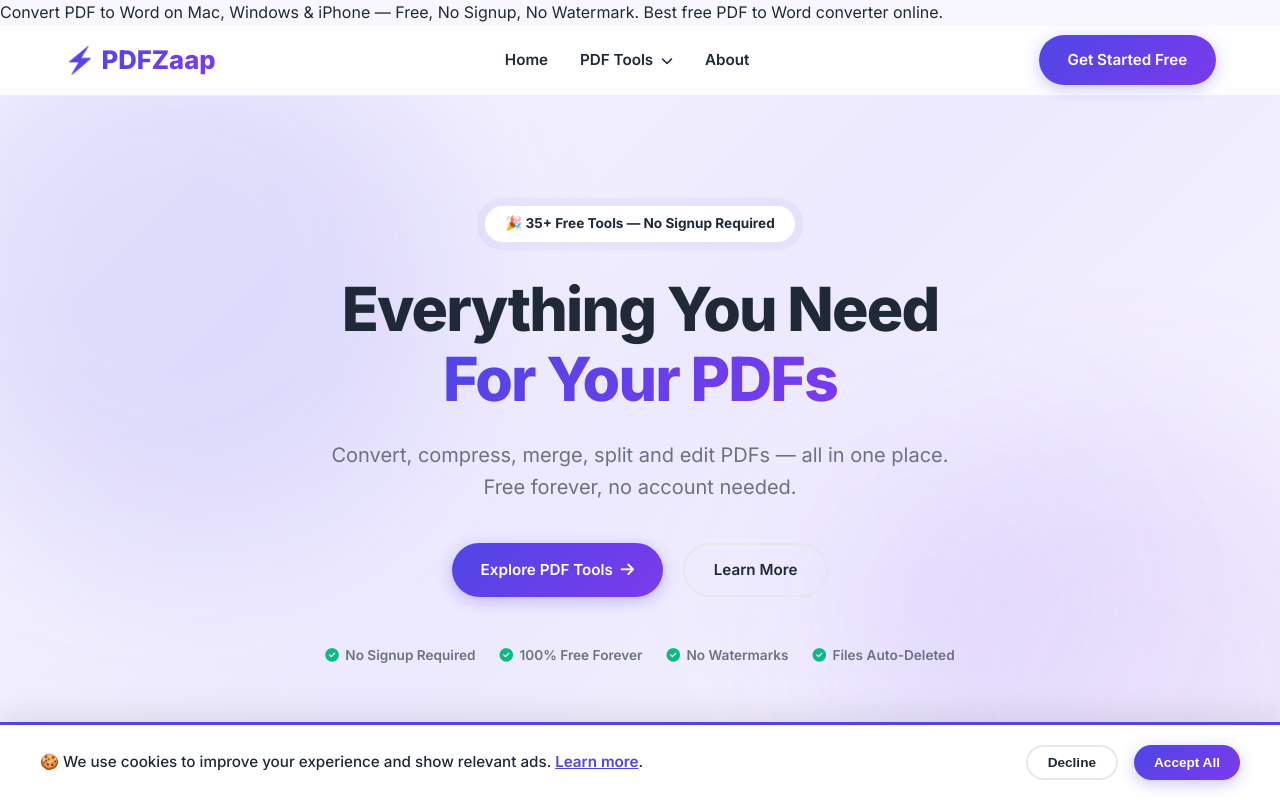
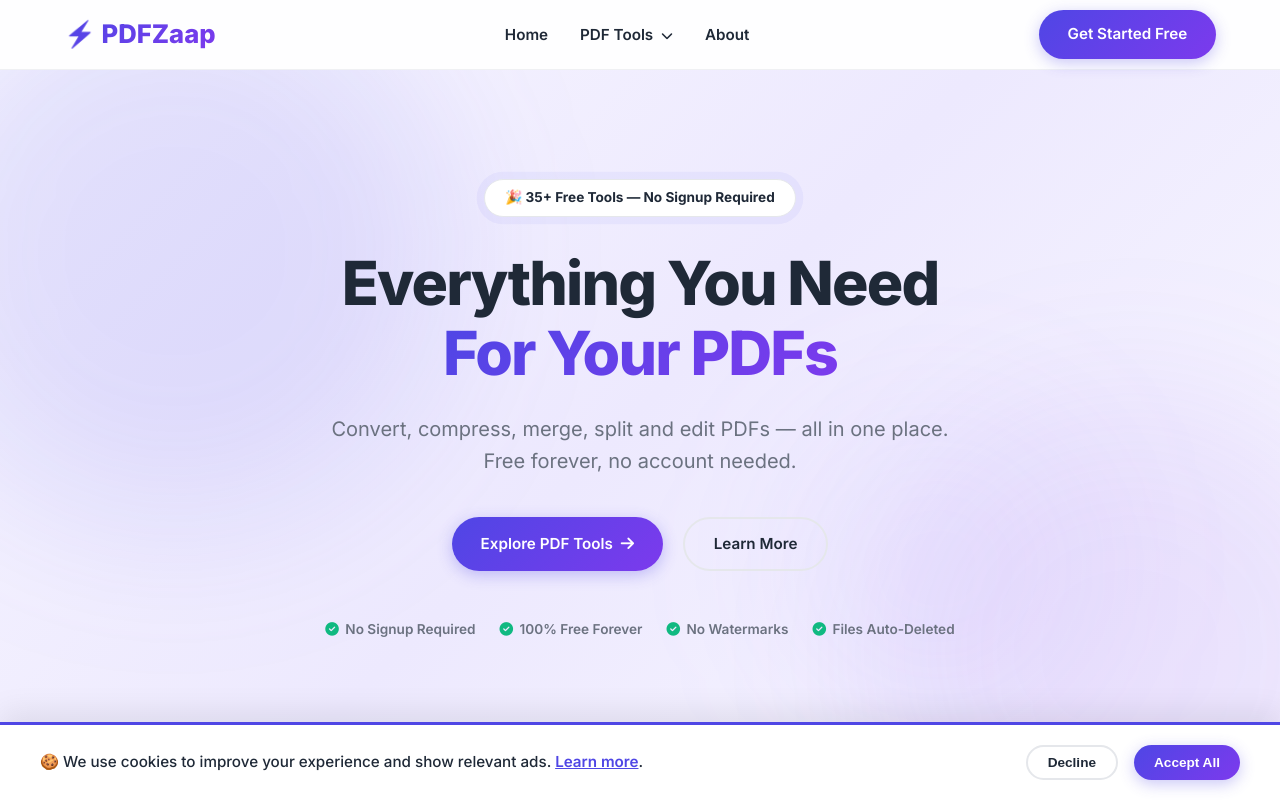
Before and after one commit to abdullah123salim1-oss/pdf-zaap, a plain HTML site: page index.html in a window 1280 px wide. Shown: the top 800 px of the page. Drawn offline with Linux system fonts and the light colour scheme.

Commit message:
Update index.html

```diff
--- a/index.html
+++ b/index.html
@@ -1,4 +1,4 @@
-<p>Convert PDF to Word on Mac, Windows & iPhone — Free, No Signup, No Watermark. Best free PDF to Word converter online.</p>
+
 <!DOCTYPE html>
 <html lang="en">
 <head>
@@ -8,7 +8,7 @@
   <meta name="viewport" content="width=device-width, initial-scale=1.0">
   <title id="pageTitle">PDFZaap - Free Online PDF Tools | 35+ Free Tools</title>
   <meta name="description" id="pageMetaDescription" content="PDFZaap offers 35+ free online PDF tools. Convert, compress, merge, split PDF files. No signup, no watermark, 100% free forever.">
-  <meta name="keywords" content="pdf tools free, pdf converter, compress pdf, merge pdf, split pdf, pdf to word, word to pdf, free online tools">
+  <meta name="keywords" content=>
   <meta name="author" content="PDFZaap">
   <meta name="robots" content="index, follow">
 <meta name="google-site-verification" content="euv5Cu8-6Lf43gRh0tCwjHcz4j9Zuqv7o7PtzbA6v2M" />
```
